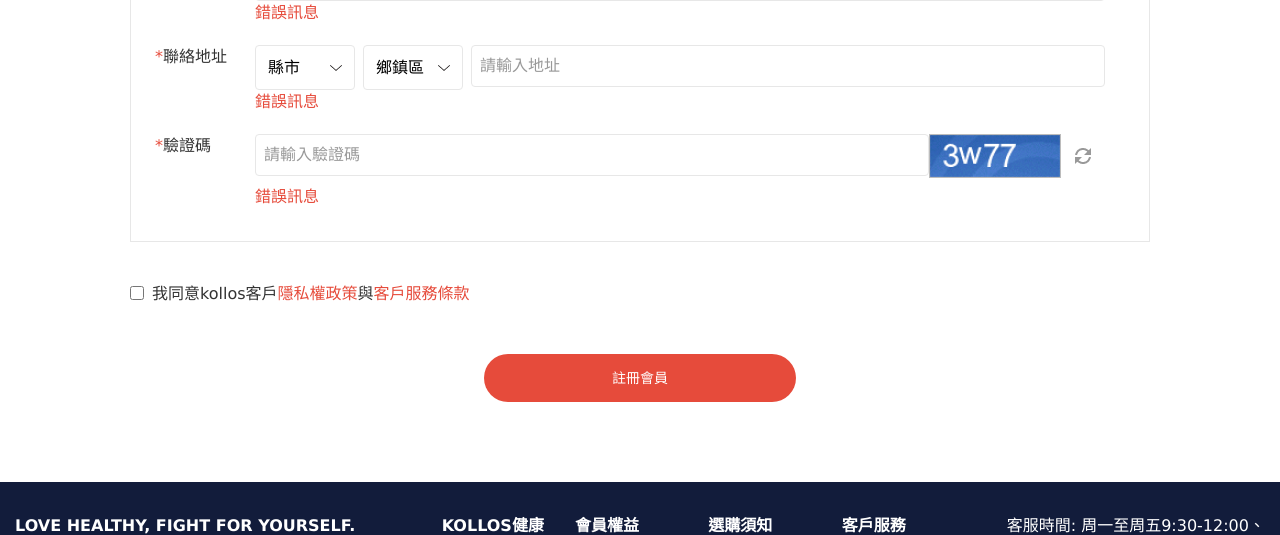
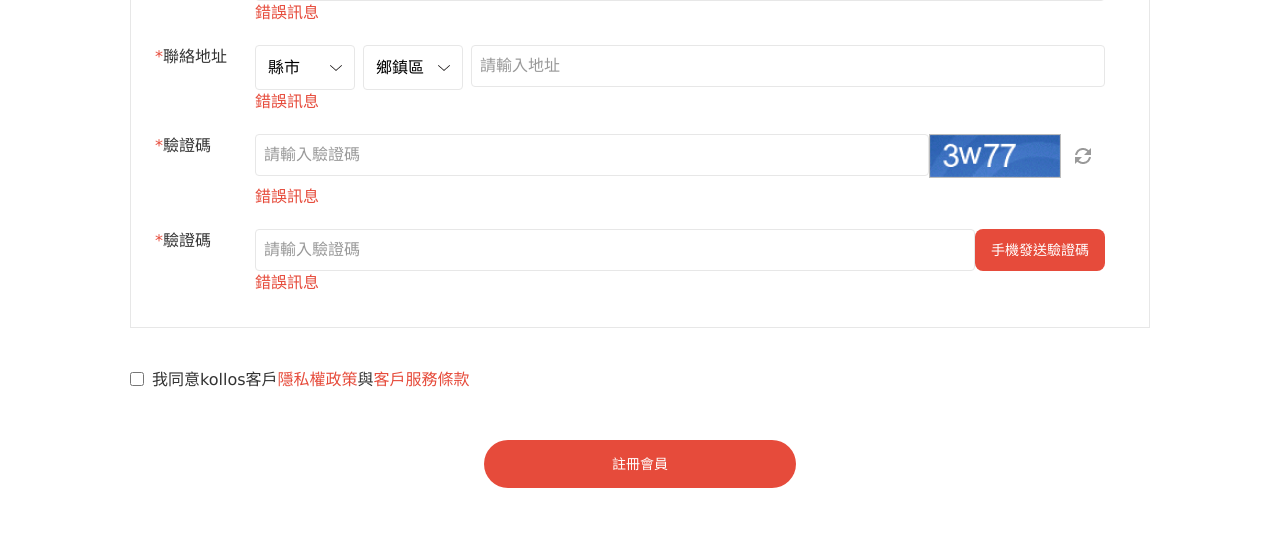
Before and after one commit to smooncake/kolloos, a PHP site: page /register.html in a window 1280 px wide. Shown: the part 857-1392 px from the top of the page. Run offline with PHP 8.4, Linux system fonts and the light colour scheme.

Commit message:
新增手機驗證碼

```diff
--- a/css/common.css
+++ b/css/common.css
@@ -418,6 +418,8 @@ section.content .content_title { padding: 100px 0px 50px 0px; text-align: center
 .block .block_list .block_list_address .block_list_address_detail { width: 100%; display: flex; justify-content: flex-start; }
 .block .block_list .block_list_address .block_list_address_detail select { width: 100px; margin-right: 8px; }
 .block .block_list .block_list_address .block_list_address_detail .input { flex-grow: 1; }
+.block .block_list .block_list_address .block_list_address_detail .btn_primary { margin-top: 0px; }
+.block .block_list .block_list_address .block_list_address_detail .btn_primary a { padding: 9px 16px; border-radius: 8px; -moz-border-radius: 8px; -webkit-border-radius: 8px; }
 .block .block_list .btn_primary_outline { display: inline-block; text-align: left; }
 .block .block_list .btn_primary_outline a { width: auto; padding: 12px 16px 12px 40px; }
 .block .block_list .btn_primary_outline a:before { content: ''; background-image: url(../images/icons/plus.png); width: 15px; height: 15px; position: absolute; left: 16px; top: 16px; }
@@ -553,8 +555,8 @@ li[data-title="小計:"] span { font-weight: bold; }
 #news .news_left .news_left_menu > li > a { transition: all 1s; -webkit-transition: all 1s; -moz-transition: all 1s; font-size: 18px; line-height: 24px; font-weight: bold; padding: 20px 0px; }
 #news .news_left .news_left_menu > li > a:hover { transition: 0.5s; -webkit-transition: 0.5s; -moz-transition: 0.5s; color: #121C3B; }
 #news .news_left .news_left_menu > li a[aria-expanded="true"]::after { content: url(../images/arrow_up.png); }
-#news .news_left .news_left_menu .collapse li { padding-left: 16px; position: relative; margin-bottom: 12px; }
-#news .news_left .news_left_menu .collapse li span { position: absolute; left: 0px; top: -2px; }
+#news .news_left .news_left_menu li { padding-left: 16px; position: relative; margin-bottom: 12px; }
+#news .news_left .news_left_menu li span { position: absolute; left: 0px; top: -2px; }
 #news .news_left .news_left_menu .dropdown-toggle::after { position: absolute; right: 0px; top: 20px; border: none; content: url(../images/arrow_down.png); }
 #news .news_right { /* product blog */ /* blog detail */ }
 #news .news_right .product_list_category02 h4 { display: inline-block; background: #121C3B; color: #fff; font-size: 14px; line-height: 20px; padding: 4px 8px; }
--- a/register.html
+++ b/register.html
@@ -435,6 +435,18 @@
                       <div class="red">錯誤訊息</div>
                     </div>
                   </li>
+                  <li class="block_list">
+                    <div class="block_list_title"><span class="red">*</span><label>驗證碼</label></div>
+                    <div class="block_list_address">
+                      <ul class="block_list_address_detail">
+                        <li class="input">
+                          <input type="text" name="" placeholder="請輸入驗證碼">
+                        </li>
+                        <li class="btn btn_primary"><a href="javascript::">手機發送驗證碼</a></li>
+                      </ul>
+                      <div class="red">錯誤訊息</div>
+                    </div>
+                  </li>
                 </ul>
               </li>
             </ul>
```
Also changed, not shown: 1 other file.
